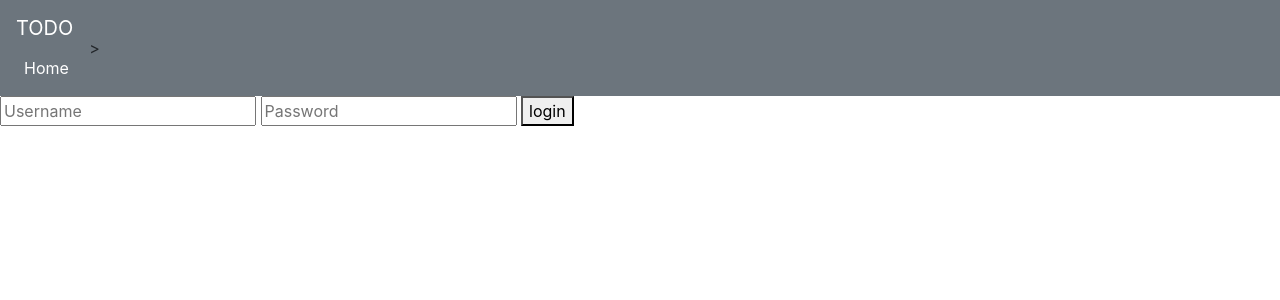
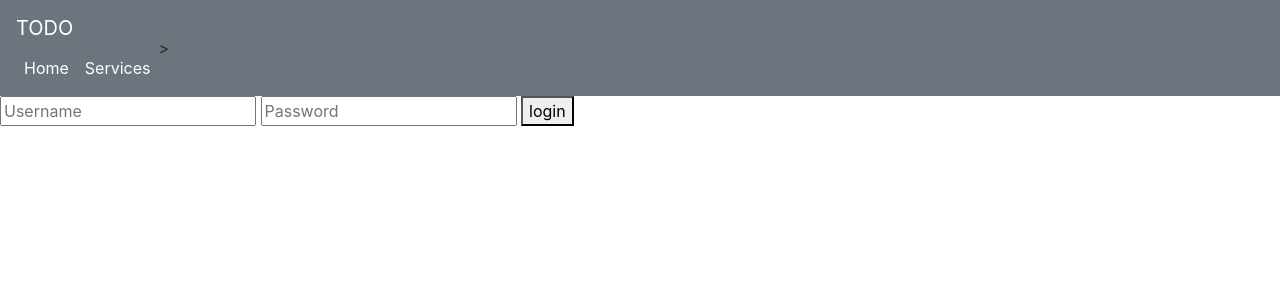
Before and after one commit to pjgit2/pgm, a Flask app: template templates/login.html in a window 1280 px wide. Shown: the top 300 px of the page. Run offline with Flask 3, Linux system fonts and the light colour scheme; the template is opened without the code that fills it, so the values that code supplies are empty; some libraries are stand-ins or nearby versions.

Commit message:
Service navbar
 Linked to the "service" page in an active visual state and appears as a list item in a navigation bar.

```diff
--- a/templates/login.html
+++ b/templates/login.html
@@ -25,6 +25,9 @@
 		  <li class="nav-item">
 			<a class="nav-link active" aria-current="page" href="\">Home</a>
 		  </li>
+			<li class="nav-item">
+			<a class="nav-link active" aria-current="page" href="\">Services</a>
+ 			</li>
 			</ul>
 		</div>
         </div>>
```
